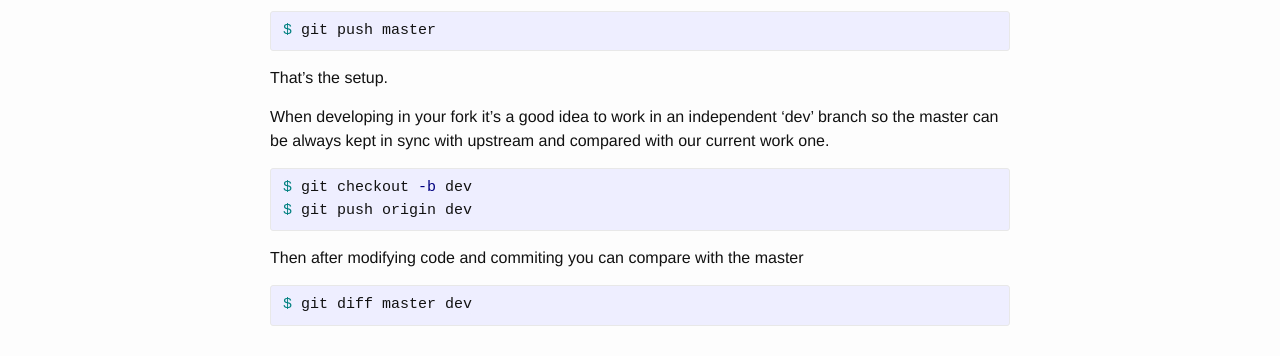
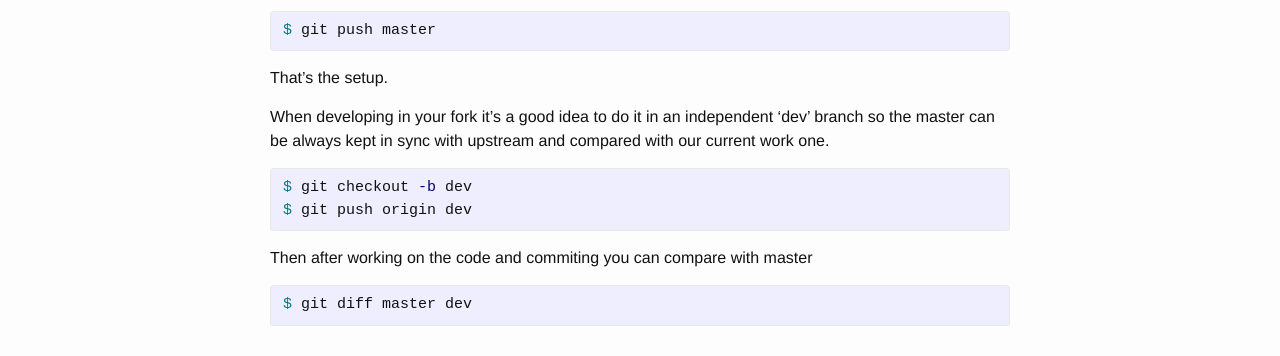
Before and after one commit to arielzn/arielzn.github.io, a Jekyll site: the page built from _posts/2016-10-05-git-commands.markdown, in a window 1280 px wide. Shown: the part 1016-1372 px from the top of the page. Built offline with Jekyll 4.4.1, drawn with Linux system fonts in a browser that asks for light colours.

Commit message:
git post modified

```diff
--- a/_posts/2016-10-05-git-commands.markdown
+++ b/_posts/2016-10-05-git-commands.markdown
@@ -61,7 +61,7 @@ $ git push master
 That's the setup.
 
 
-When developing in your fork it's a good idea to work in an independent 'dev' branch
+When developing in your fork it's a good idea to do it in an independent 'dev' branch
 so the master can be always kept in sync with upstream and compared with our current work one.
 
 {% highlight bash %}
@@ -69,7 +69,7 @@ $ git checkout -b dev
 $ git push origin dev
 {% endhighlight %}
 
-Then after modifying code and commiting you can compare with the master
+Then after working on the code and commiting you can compare with master
 
 {% highlight bash %}
 $ git diff master dev
```
